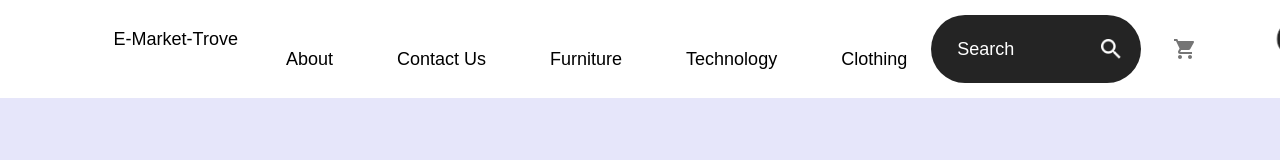
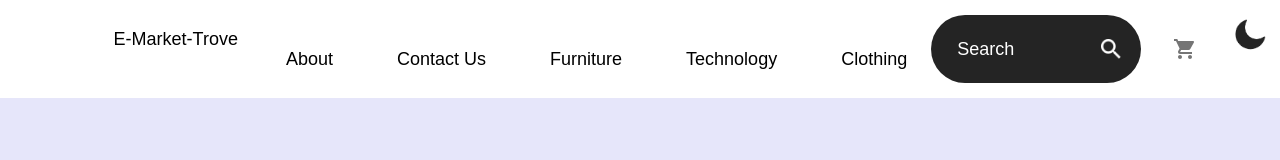
Before and after one commit to agrnerd17/E-Market-Trove, a React (Create React App) app in the folder e-market-trove/: page / in a window 1280 px wide. Shown: the top 160 px of the page. Built offline with nearby package versions, Linux system fonts and the light colour scheme.

Commit message:
fixed styling

```diff
--- a/e-market-trove/src/styles.css
+++ b/e-market-trove/src/styles.css
@@ -54,17 +54,18 @@ body {
 }
 
 .toggle-icon {
-    width: 50px;
+    width: 40px;
     cursor: pointer;
-    margin-left: 40px;
+    margin-right: 40px;
 }
 
 .nav .shopping-cart-link {
     margin-left: 20px;
-    display: flex;
+    display: inline-block;
     align-items: center;
-    width: 50px;
     cursor: pointer;
+    width: 20px;
+    height: 20px;
 }
 
 .search-box {
```
